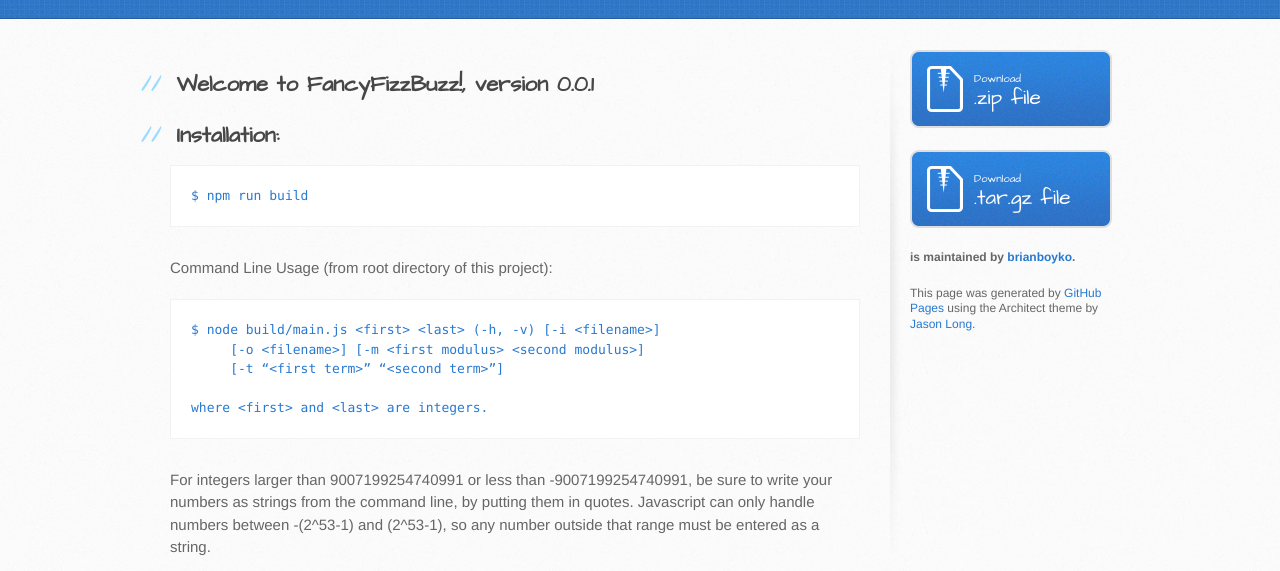
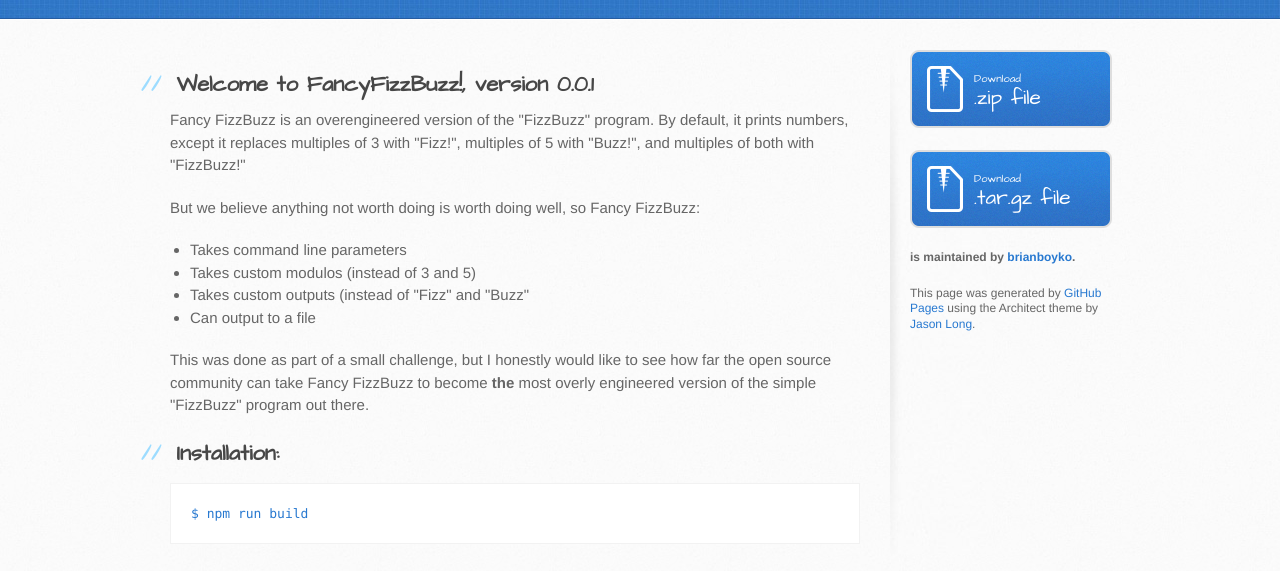
Before and after one commit to brianboyko/fancyFizzbuzz, a plain HTML site: page index.html in a window 1280 px wide. Shown: the part 216-787 px from the top of the page. Drawn offline with Linux system fonts and the light colour scheme.

Commit message:
Update index.html

```diff
--- a/index.html
+++ b/index.html
@@ -31,6 +31,17 @@
           <h2>
 <a id="welcome-to-fancyfizzbuzz-version-001" class="anchor" href="#welcome-to-fancyfizzbuzz-version-001" aria-hidden="true"><span aria-hidden="true" class="octicon octicon-link"></span></a>Welcome to FancyFizzBuzz!, version 0.0.1</h2>
 
+<P>Fancy FizzBuzz is an overengineered version of the "FizzBuzz" program. By default, it prints numbers, except it replaces multiples of 3 with "Fizz!", multiples of 5 with "Buzz!", and multiples of both with "FizzBuzz!"</P>
+
+<p>But we believe anything not worth doing is worth doing well, so Fancy FizzBuzz: </p>
+<UL>
+  <LI>Takes command line parameters</LI>
+  <LI>Takes custom modulos (instead of 3 and 5)</LI>
+  <LI>Takes custom outputs (instead of "Fizz" and "Buzz"</LI>
+  <LI>Can output to a file</LI>
+</UL>
+
+<P>This was done as part of a small challenge, but I honestly would like to see how far the open source community can take Fancy FizzBuzz to become <b>the</b> most overly engineered version of the simple "FizzBuzz" program out there.</b></P>
 <h2>
 <a id="installation" class="anchor" href="#installation" aria-hidden="true"><span aria-hidden="true" class="octicon octicon-link"></span></a>Installation:</h2>
 
```
